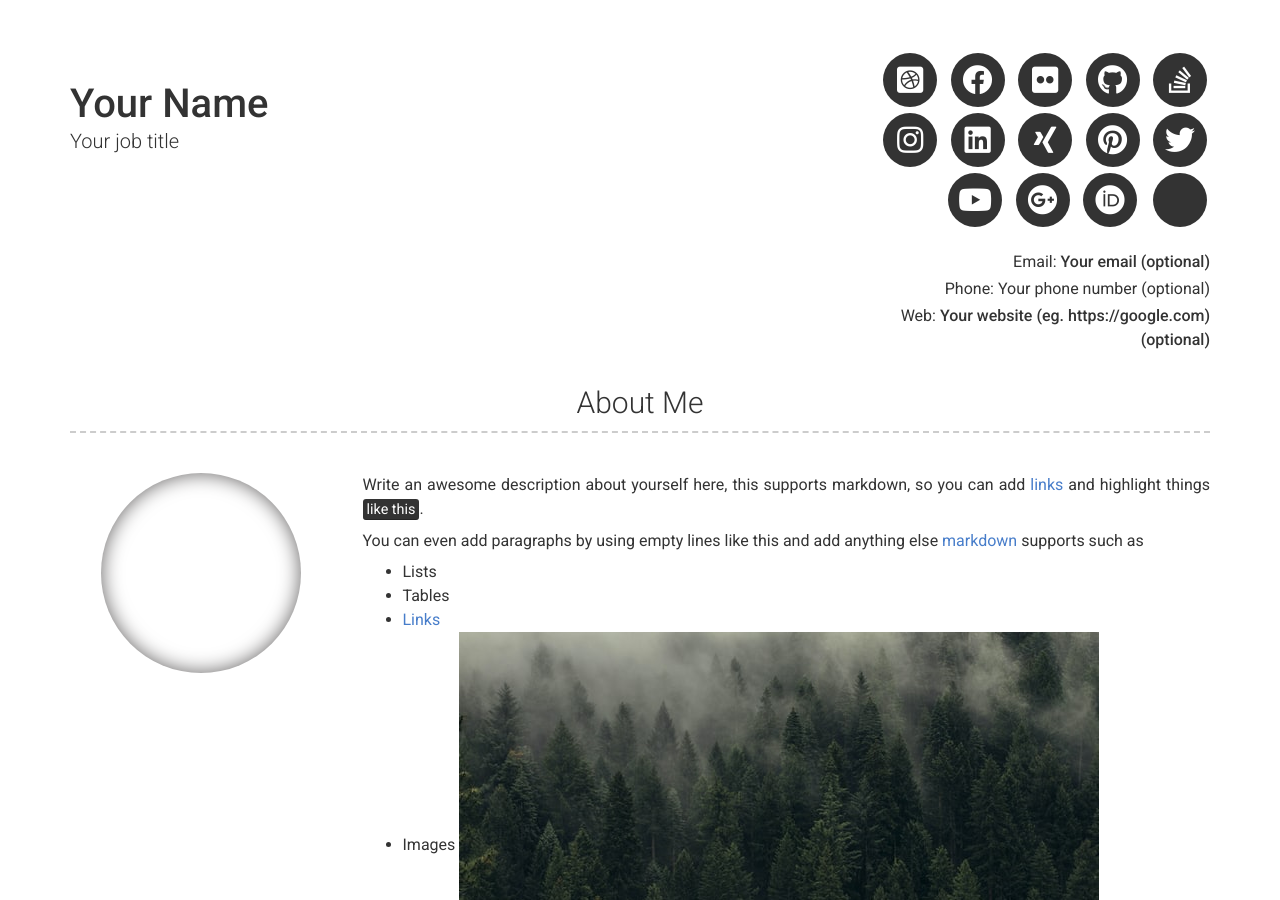
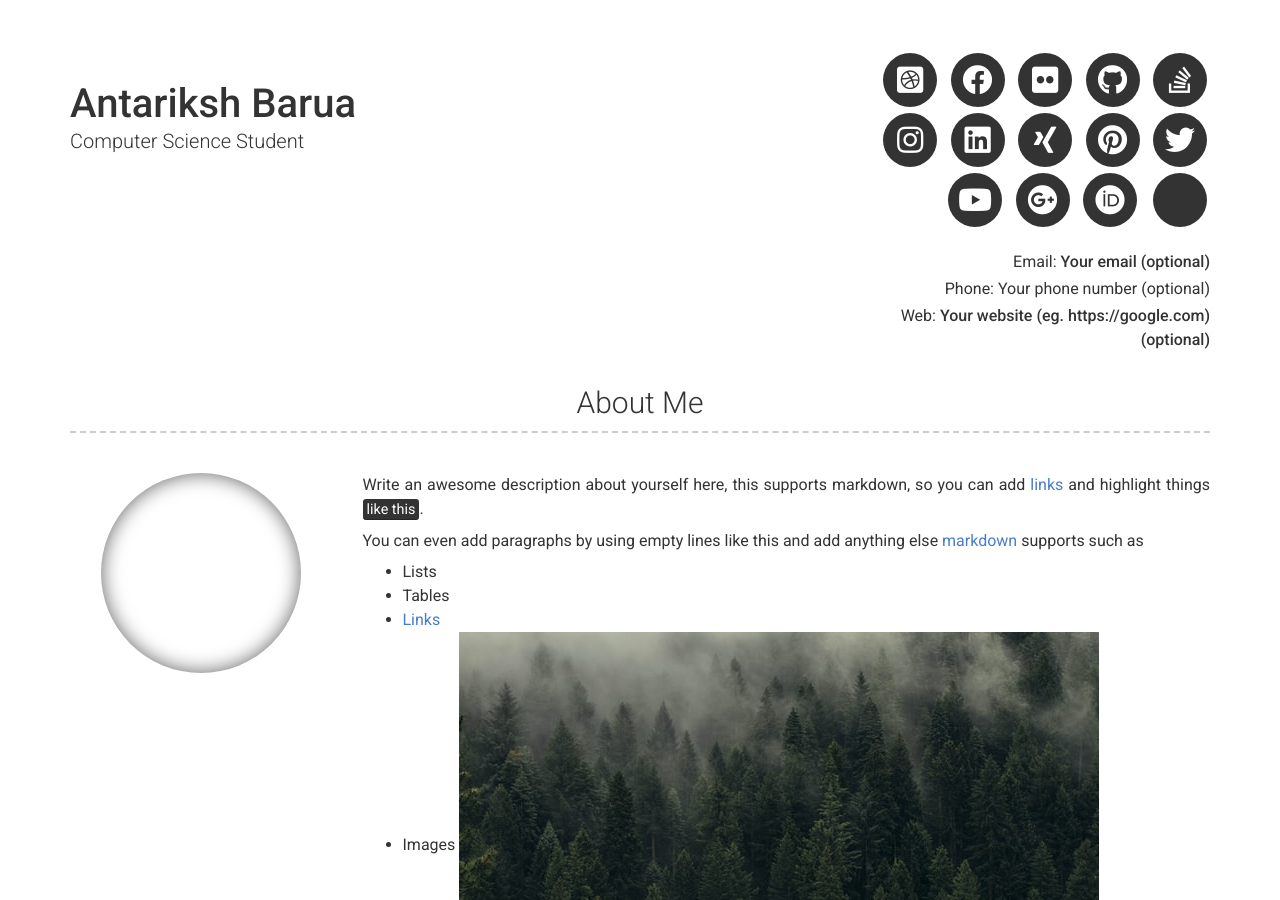
Before and after one commit to antman1501/antman1501.github.io, a Jekyll site: the page built from index.md, in a window 1280 px wide and 900 px high. Built offline with Jekyll 4.4.1, drawn with Linux system fonts in a browser that asks for light colours; nearby versions of some CDN libraries; some of the changed text lies outside the part shown.

Commit message:
Added name and title

```diff
--- a/_config.yml
+++ b/_config.yml
@@ -6,8 +6,8 @@ repository: Git repository where your resume will be hosted, only required if yo
 version: 2
 
 # Personal info
-name: Your Name
-title: Your job title
+name: Antariksh Barua
+title: Computer Science Student
 email: Your email (optional)
 # email_title: Email (Email title override)
 phone: Your phone number (optional)
```
